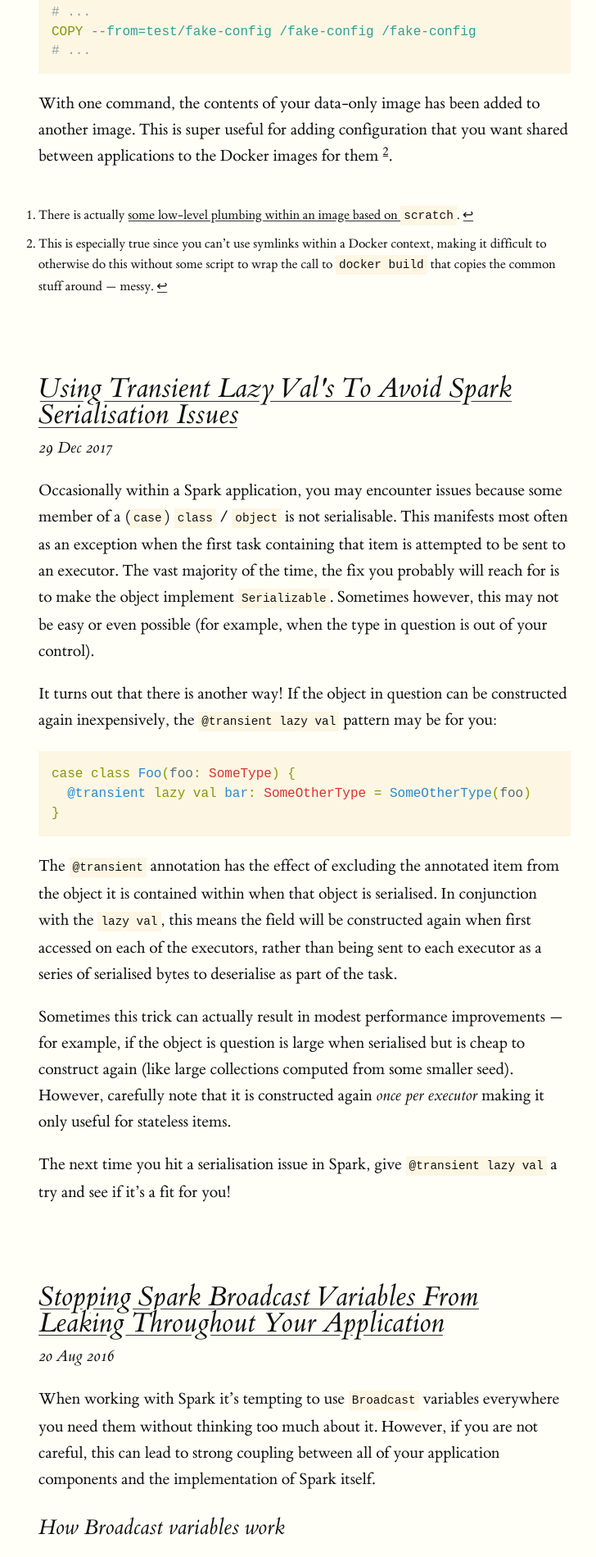
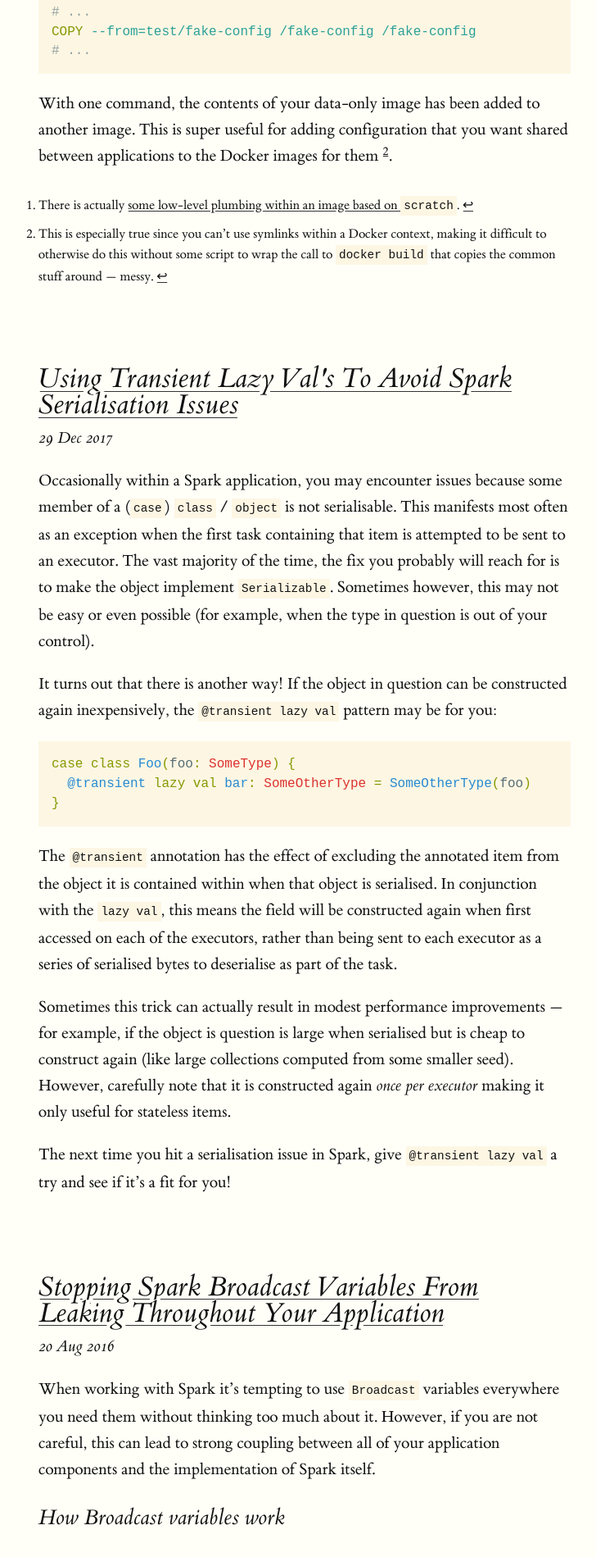
Before and after one commit to nathankleyn/nathankleyn.github.io, a Jekyll site: the page built from index.html, in a window 1280 px wide. Shown: the part 1181-3080 px from the top of the page at 82% size, without its empty margins (113-841 px from the left). Built offline with Jekyll 4.4.1, drawn with Linux system fonts in a browser that asks for light colours; the list of posts is cut into pages by our own code.

Commit message:
Make pagination/foot/footnotes feel balanced.

```diff
--- a/_includes/head.html
+++ b/_includes/head.html
@@ -16,7 +16,7 @@
 
   <!-- CSS -->
   <link rel="stylesheet" href="https://cdnjs.cloudflare.com/ajax/libs/normalize/7.0.0/normalize.min.css">
-  <link rel="stylesheet" href="/css/styles.css?v=7">
+  <link rel="stylesheet" href="/css/styles.css?v=8">
 
   <!-- Icons -->
   <!-- FIXME: Make an Apple icon here. -->
--- a/css/styles.scss
+++ b/css/styles.scss
@@ -104,7 +104,8 @@
 }
 
 .footnotes ol {
-  padding: 1rem 0 0 0;
+  margin: 2rem 0;
+  padding: 0;
 }
 
 .footnotes p {
@@ -112,11 +113,15 @@
 }
 
 .pagination {
-  margin: 4rem 0;
+  margin: 5rem 0;
+}
+
+.related {
+  margin-top: 5rem;
 }
 
 body > footer {
-  margin-top: 4rem;
+  margin-top: 5rem;
 }
 
 @media (max-width: 760px) {
```
